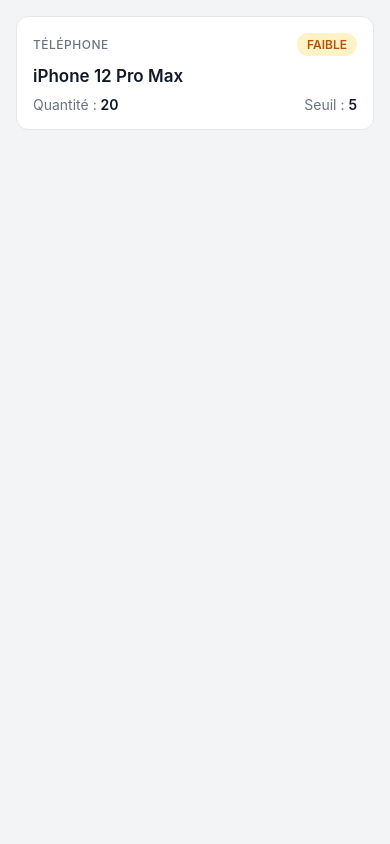
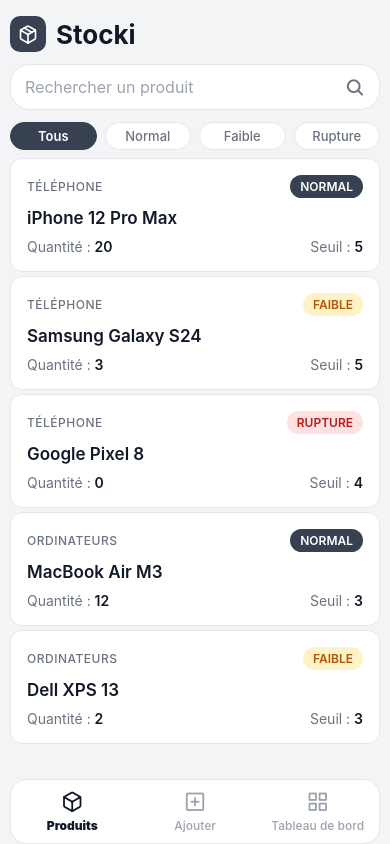
Before and after one commit to nacimmkd/gestion_stock_spring_react_native, a React Native app in the folder mobile/: screen / in a window 390 px wide. Built offline with nearby package versions, Linux system fonts and the light colour scheme.

Commit message:
FEAT: added ProductListScreen

```diff
--- a/mobile/App.tsx
+++ b/mobile/App.tsx
@@ -1,7 +1,7 @@
 import { StyleSheet } from 'react-native';
-import { SafeAreaProvider, SafeAreaView } from 'react-native-safe-area-context';
-import ProductCard from './src/components/ProductCard';
+import { SafeAreaProvider } from 'react-native-safe-area-context';
 import { type ProductSummary } from './src/api/types';
+import ProductListScreen from "./src/screens/ProductListScreen";
 
 const product: ProductSummary = {
   id: '1',
@@ -18,9 +18,7 @@
 export default function App() {
   return (
       <SafeAreaProvider>
-        <SafeAreaView style={styles.container}>
-          <ProductCard product={product} onPress={() => {}} />
-        </SafeAreaView>
+        <ProductListScreen/>
       </SafeAreaProvider>
   );
 }
@@ -30,6 +28,8 @@
     flex: 1,
     paddingHorizontal: 16,
     paddingTop: 16,
+    paddingRight: 10,
+    paddingLeft: 10,
     gap: 12,
     backgroundColor: '#F3F4F6',
   },
--- a/mobile/package.json
+++ b/mobile/package.json
@@ -3,6 +3,7 @@
   "version": "1.0.0",
   "main": "index.ts",
   "dependencies": {
+    "@expo/vector-icons": "^15.0.2",
     "expo": "~57.0.27",
     "expo-status-bar": "~57.0.1",
     "react": "19.2.3",
--- /dev/null
+++ b/mobile/src/components/Logo.tsx
@@ -0,0 +1,34 @@
+import { StyleSheet, Text, View } from 'react-native';
+import { Feather } from '@expo/vector-icons';
+
+export default function Logo() {
+    return (
+        <View style={styles.container}>
+            <View style={styles.icon}>
+                <Feather name="package" size={20} color="#FFFFFF" />
+            </View>
+            <Text style={styles.name}>Stocki</Text>
+        </View>
+    );
+}
+
+const styles = StyleSheet.create({
+    container: {
+        flexDirection: 'row',
+        alignItems: 'center',
+        gap: 10,
+    },
+    icon: {
+        width: 36,
+        height: 36,
+        borderRadius: 10,
+        alignItems: 'center',
+        justifyContent: 'center',
+        backgroundColor: '#374151',
+    },
+    name: {
+        fontSize: 26,
+        fontWeight: 'bold',
+        color: '#111827',
+    },
+});
--- /dev/null
+++ b/mobile/src/components/Menu.tsx
@@ -0,0 +1,86 @@
+import { Pressable, StyleSheet, Text, View } from 'react-native';
+import { Feather } from '@expo/vector-icons';
+
+type Screen = 'dashboard' | 'products' | 'add';
+
+type MenuProps = {
+    current: Screen;
+    onSelect: (screen: Screen) => void;
+};
+
+type MenuItemProps = {
+    label: string;
+    icon: keyof typeof Feather.glyphMap;
+    active?: boolean;
+    onPress: () => void;
+};
+
+const COLOR_ACTIVE = '#111827';
+const COLOR_INACTIVE = '#9CA3AF';
+
+export default function Menu({ current, onSelect }: MenuProps) {
+    return (
+        <View style={styles.menu}>
+            <MenuItem
+                label="Produits"
+                icon="box"
+                active={current === 'products'}
+                onPress={() => onSelect('products')}
+            />
+            <MenuItem
+                label="Ajouter"
+                icon="plus-square"
+                active={current === 'add'}
+                onPress={() => onSelect('add')}
+            />
+            <MenuItem
+                label="Tableau de bord"
+                icon="grid"
+                active={current === 'dashboard'}
+                onPress={() => onSelect('dashboard')}
+            />
+        </View>
+    );
+}
+
+function MenuItem({ label, icon, active = false, onPress }: MenuItemProps) {
+    const color = active ? COLOR_ACTIVE : COLOR_INACTIVE;
+
+    return (
+        <Pressable
+            onPress={onPress}
+            accessibilityRole="button"
+            accessibilityState={{ selected: active }}
+            style={({ pressed }) => [styles.item, pressed && styles.pressed]}
+        >
+            <Feather name={icon} size={22} color={color} />
+            <Text style={[styles.label, { color }, active && styles.labelActive]}>{label}</Text>
+        </Pressable>
+    );
+}
+
+const styles = StyleSheet.create({
+    menu: {
+        flexDirection: 'row',
+        backgroundColor: '#FFFFFF',
+        borderRadius: 16,
+        borderWidth: 1,
+        borderColor: '#E5E7EB',
+    },
+    item: {
+        flex: 1,
+        alignItems: 'center',
+        gap: 4,
+        paddingVertical: 10,
+    },
+    pressed: {
+        opacity: 0.6,
+    },
+    label: {
+        fontSize: 12,
+        fontWeight: '500',
+    },
+    labelActive: {
+        fontWeight: '900',
+    },
+});
--- a/mobile/src/components/ProductCard.tsx
+++ b/mobile/src/components/ProductCard.tsx
@@ -7,7 +7,7 @@
 };
 
 const STATUS_COLORS = {
-    NORMAL: { text: '#15803D', background: '#DCFCE7' },
+    NORMAL: { text: '#FFFFFF', background: '#374151' },
     FAIBLE: { text: '#B45309', background: '#FEF3C7' },
     RUPTURE: { text: '#B91C1C', background: '#FEE2E2' },
 };
--- /dev/null
+++ b/mobile/src/components/SearchBar.tsx
@@ -0,0 +1,54 @@
+import { Pressable, StyleSheet, TextInput, View } from 'react-native';
+import { Ionicons } from '@expo/vector-icons';
+
+type Props = {
+    value: string;
+    onChangeText: (text: string) => void;
+    placeholder?: string;
+};
+
+export default function SearchBar({
+                                      value,
+                                      onChangeText,
+                                      placeholder = 'Rechercher un produit',
+                                  }: Props) {
+    return (
+        <View style={styles.container}>
+            <TextInput
+                style={styles.input}
+                value={value}
+                onChangeText={onChangeText}
+                placeholder={placeholder}
+                placeholderTextColor="#9CA3AF"
+                autoCapitalize="none"
+                autoCorrect={false}
+                returnKeyType="search"
+            />
+            <Pressable
+                onPress={() => onChangeText('')}
+                accessibilityLabel="Effacer la recherche"
+            >
+                <Ionicons name="search" size={20} color="#6B7280" />
+            </Pressable>
+        </View>
+    );
+}
+
+const styles = StyleSheet.create({
+    container: {
+        flexDirection: 'row',
+        alignItems: 'center',
+        gap: 10,
+        paddingHorizontal: 14,
+        borderRadius: 20,
+        borderWidth: 1,
+        borderColor: '#E5E7EB',
+        backgroundColor: '#FFFFFF',
+    },
+    input: {
+        flex: 1,
+        paddingVertical: 12,
+        fontSize: 16,
+        color: '#111827',
+    },
+});
--- /dev/null
+++ b/mobile/src/components/StatusFilter.tsx
@@ -0,0 +1,85 @@
+// src/components/StatusFilter.tsx
+import { Pressable, StyleSheet, Text, View } from 'react-native';
+import type { StockStatus } from '../api/types';
+
+type Props = {
+    value: StockStatus | null; // null = « Tous »
+    onChange: (status: StockStatus | null) => void;
+};
+
+type ChipProps = {
+    label: string;
+    selected: boolean;
+    onPress: () => void;
+};
+
+const OPTIONS: { label: string; value: StockStatus | null }[] = [
+    { label: 'Tous', value: null },
+    { label: 'Normal', value: 'NORMAL' },
+    { label: 'Faible', value: 'FAIBLE' },
+    { label: 'Rupture', value: 'RUPTURE' },
+];
+
+export default function StatusFilter({ value, onChange }: Props) {
+    return (
+        <View style={styles.container}>
+            {OPTIONS.map((option) => (
+                <FilterChip
+                    key={option.label}
+                    label={option.label}
+                    selected={value === option.value}
+                    onPress={() => onChange(option.value)}
+                />
+            ))}
+        </View>
+    );
+}
+
+function FilterChip({ label, selected, onPress }: ChipProps) {
+    return (
+        <Pressable
+            onPress={onPress}
+            accessibilityRole="button"
+            accessibilityState={{ selected }}
+            style={({ pressed }) => [
+                styles.chip,
+                selected && styles.chipSelected,
+                pressed && styles.pressed,
+            ]}
+        >
+            <Text style={[styles.label, selected && styles.labelSelected]}>{label}</Text>
+        </Pressable>
+    );
+}
+
+const styles = StyleSheet.create({
+    container: {
+        flexDirection: 'row',
+        gap: 8,
+    },
+    chip: {
+        flex: 1,
+        alignItems: 'center',
+        paddingVertical: 5,
+        borderRadius: 999,
+        borderWidth: 1,
+        borderColor: '#E5E7EB',
+        backgroundColor: '#FFFFFF',
+    },
+    chipSelected: {
+        borderColor: '#374151',
+        backgroundColor: '#374151',
+    },
+    pressed: {
+        opacity: 0.7,
+    },
+    label: {
+        fontSize: 13,
+        fontWeight: '500',
+        color: '#6B7280',
+    },
+    labelSelected: {
+        color: '#FFFFFF',
+        fontWeight: '600',
+    },
+});
--- /dev/null
+++ b/mobile/src/screens/ProductListScreen.tsx
@@ -0,0 +1,73 @@
+import {StyleSheet, FlatList, View, Text} from 'react-native';
+import { SafeAreaView } from 'react-native-safe-area-context';
+import ProductCard from '../components/ProductCard';
+import { type ProductSummary } from '../api/types';
+import SearchBar from '../components/SearchBar';
+import Menu from '../components/Menu';
+import StatusFilter from "../components/StatusFilter";
+import Logo from "../components/Logo";
+
+
+const products: ProductSummary[] = [
+    { id: '1', name: 'iPhone 12 Pro Max', quantity: 20, alertThreshold: 5, status: 'NORMAL', Category: { id: '1', name: 'Téléphone' } },
+    { id: '2', name: 'Samsung Galaxy S24', quantity: 3, alertThreshold: 5, status: 'FAIBLE', Category: { id: '1', name: 'Téléphone' } },
+    { id: '3', name: 'Google Pixel 8', quantity: 0, alertThreshold: 4, status: 'RUPTURE', Category: { id: '1', name: 'Téléphone' } },
+    { id: '4', name: 'MacBook Air M3', quantity: 12, alertThreshold: 3, status: 'NORMAL', Category: { id: '2', name: 'Ordinateurs' } },
+    { id: '5', name: 'Dell XPS 13', quantity: 2, alertThreshold: 3, status: 'FAIBLE', Category: { id: '2', name: 'Ordinateurs' } },
+];
+
+export default function ProductListScreen () {
+    return (
+        <SafeAreaView style={styles.container}>
+
+            <View style={styles.header}>
+                <Logo/>
+                <SearchBar
+                    value={""}
+                    onChangeText={(value: string) => {}}
+                />
+                <StatusFilter
+                    value={null}
+                    onChange={status => {}}
+                />
+            </View>
+
+
+            <FlatList
+                data={products}
+                keyExtractor={(item) => item.id ?? ''}
+                renderItem={({ item }) => <ProductCard product={item} onPress={() => {}} />}
+                contentContainerStyle={styles.products}
+                showsVerticalScrollIndicator={false}
+            />
+
+            <Menu
+                current={"products"}
+                onSelect={screen => {}}
+            />
+
+        </SafeAreaView>
+    )
+}
+
+
+const styles = StyleSheet.create({
+    container: {
+        flex: 1,
+        justifyContent: 'space-between',
+        paddingHorizontal: 16,
+        paddingTop: 16,
+        paddingRight: 10,
+        paddingLeft: 10,
+        gap: 8,
+        backgroundColor: '#F3F4F6',
+    },
+
+    products: {
+        gap: 4
+    },
+
+    header: {
+        gap: 12,
+    }
+});
```
Also changed, not shown: 1 other file (tests, documents, lock files or other folders).
